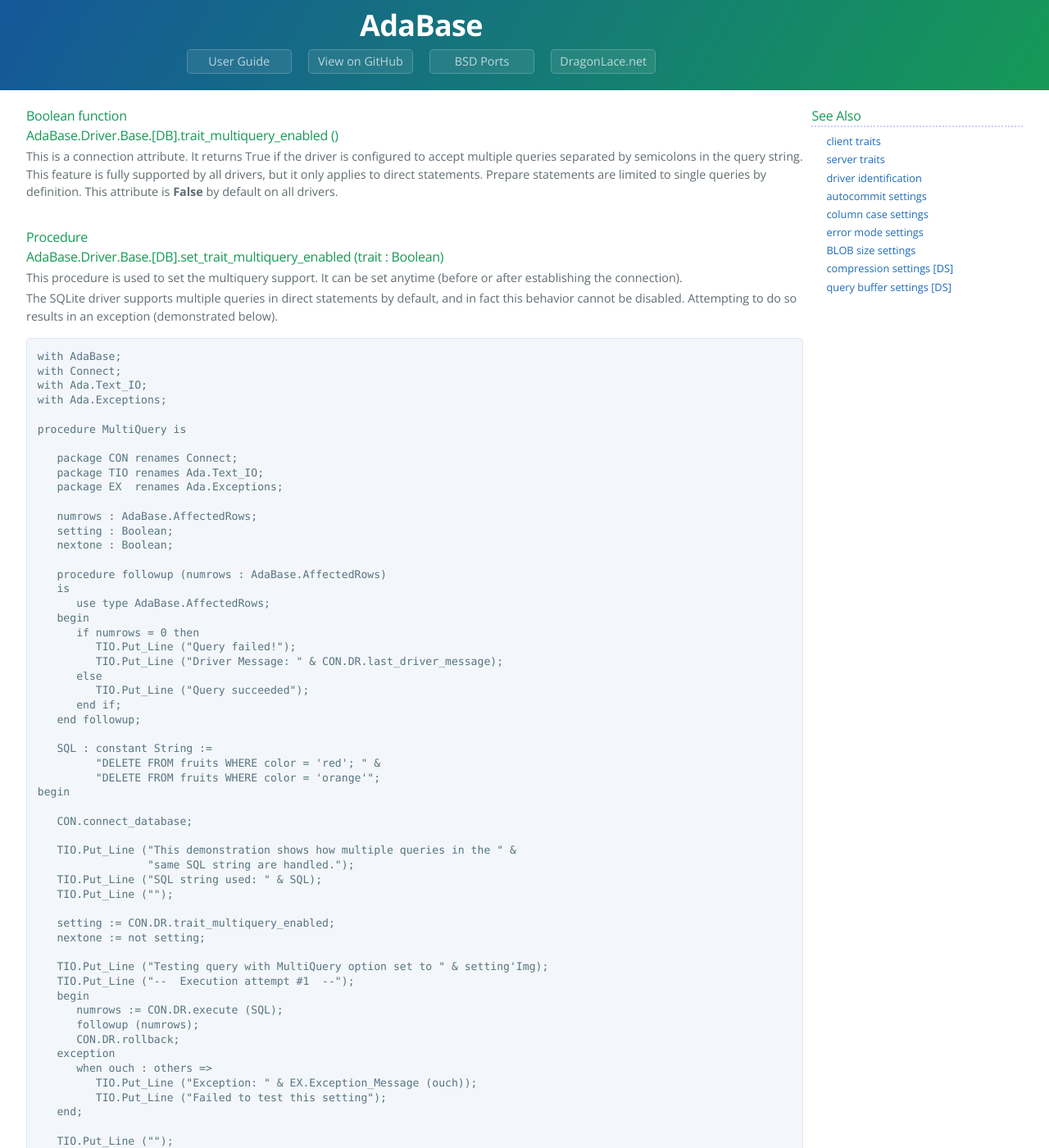
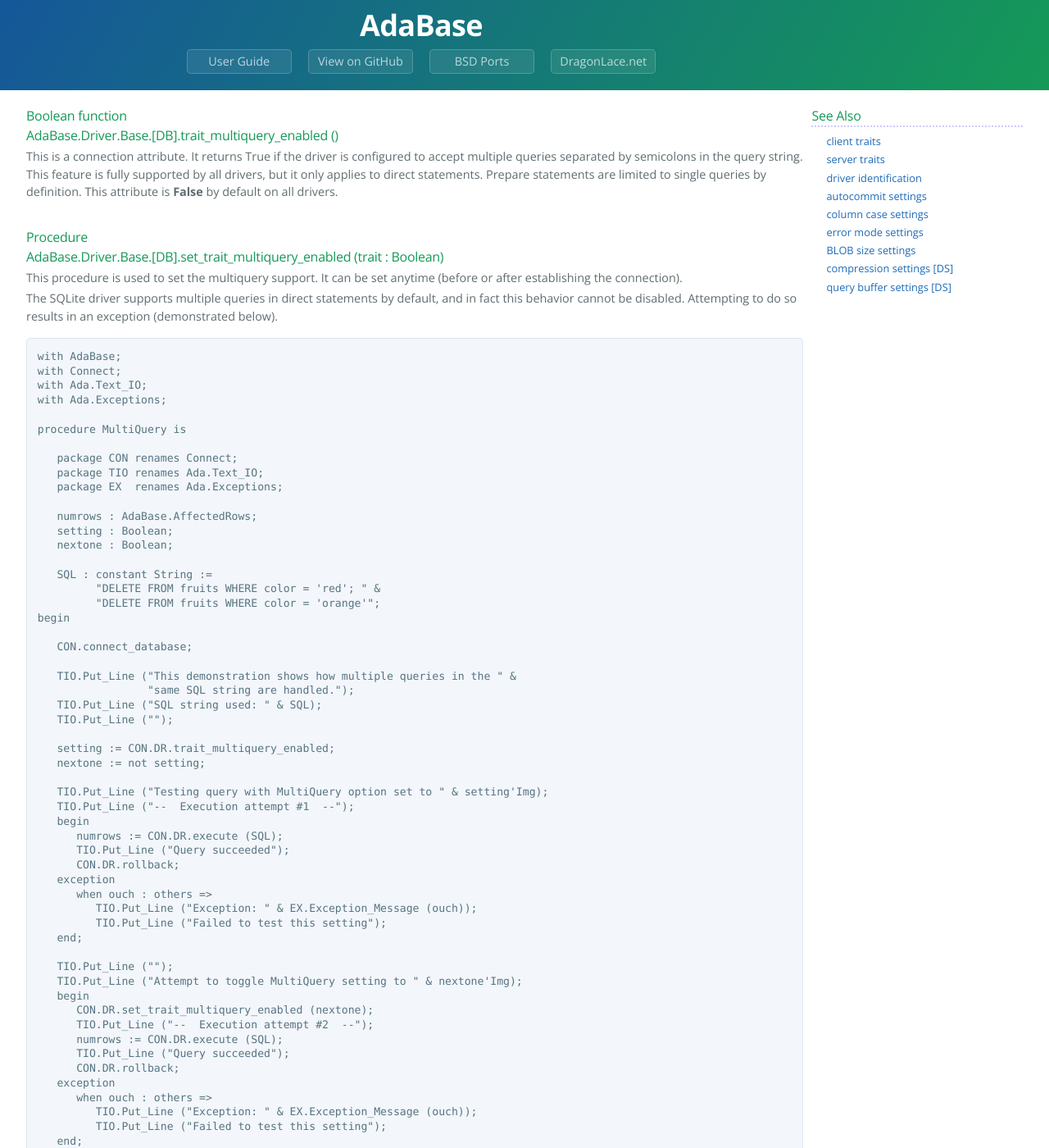
Before and after one commit to jrmarino/AdaBase, a Jekyll site: the page built from trait_multiquery.md, in a window 1280 px wide and 1400 px high. Shown: the whole window at 82% size. Built offline with Jekyll 4.4.1, drawn with Linux system fonts in a browser that asks for light colours; some of the changed text lies outside the part shown.

Commit message:
Update MQ testcase to reflect current code

```diff
--- a/trait_multiquery.md
+++ b/trait_multiquery.md
@@ -38,18 +38,6 @@
    setting : Boolean;
    nextone : Boolean;
 
-   procedure followup (numrows : AdaBase.AffectedRows)
-   is
-      use type AdaBase.AffectedRows;
-   begin
-      if numrows = 0 then
-         TIO.Put_Line ("Query failed!");
-         TIO.Put_Line ("Driver Message: " & CON.DR.last_driver_message);
-      else
-         TIO.Put_Line ("Query succeeded");
-      end if;
-   end followup;
-
    SQL : constant String :=
          "DELETE FROM fruits WHERE color = 'red'; " &
          "DELETE FROM fruits WHERE color = 'orange'";
@@ -69,7 +57,7 @@
    TIO.Put_Line ("--  Execution attempt #1  --");
    begin
       numrows := CON.DR.execute (SQL);
-      followup (numrows);
+      TIO.Put_Line ("Query succeeded");
       CON.DR.rollback;
    exception
       when ouch : others =>
@@ -83,7 +71,7 @@
       CON.DR.set_trait_multiquery_enabled (nextone);
       TIO.Put_Line ("--  Execution attempt #2  --");
       numrows := CON.DR.execute (SQL);
-      followup (numrows);
+      TIO.Put_Line ("Query succeeded");
       CON.DR.rollback;
    exception
       when ouch : others =>
```
